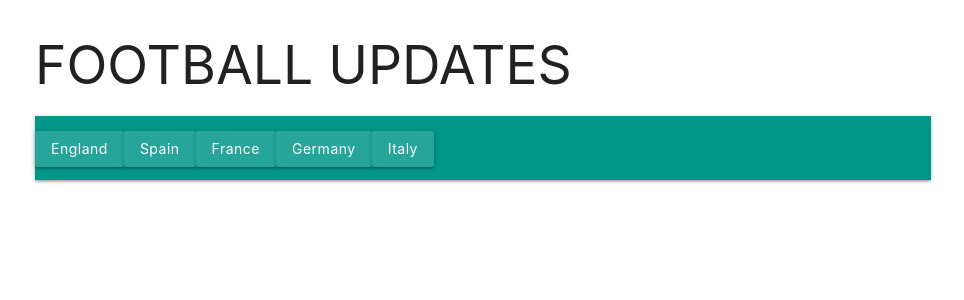
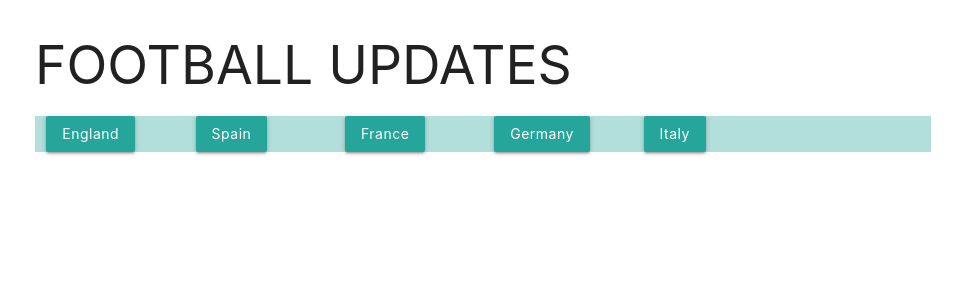
Before and after one commit to mxn/football-update, an Angular app: page / in a window 1280 px wide. Shown: the top 300 px of the page, without its empty margins (157-1121 px from the left). Built offline with nearby package versions, Linux system fonts and the light colour scheme.

Commit message:
README.md, div instead of nav

```diff
--- a/src/app/country-navigation/country-navigation.component.html
+++ b/src/app/country-navigation/country-navigation.component.html
@@ -1,8 +1,6 @@
-<nav class="teal">
-    <ul id="nav-mobile" class="hide-on-med-and-down teal" *ngFor="let country of countries">
-      <li>
-        <button class="btn" id="{{country | lowercase}}Select"
-                [routerLink]="['/team-standings', country.toLowerCase()]">{{country}}</button>
-      </li>
-    </ul>
-</nav>
+<div class="row teal lighten-4">
+  <div *ngFor="let country of countries" class="col s2">
+    <button [routerLink]="['/team-standings', country.toLowerCase()]" class="btn"
+            id="{{country | lowercase}}Select">{{country}}</button>
+  </div>
+</div>
```
Also changed, not shown: 1 other file (tests, documents, lock files or other folders).
